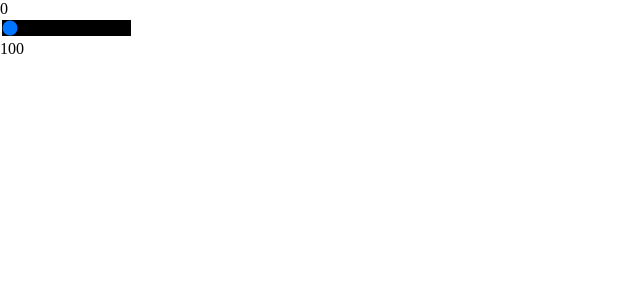
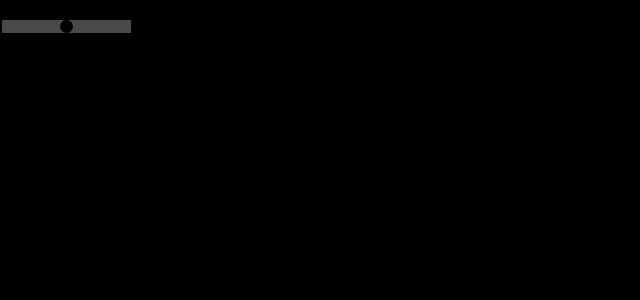
Before and after one commit to crazyoll/Spotify-Clone, an Angular app: page / in a window 1280 px wide. Shown: the top 300 px of the page, without its empty margins (0-640 px from the left). Built offline with nearby package versions, Linux system fonts and the light colour scheme.

Commit message:
Slider tweaks

```diff
--- a/src/app/shared-compnents/slider/slider.component.scss
+++ b/src/app/shared-compnents/slider/slider.component.scss
@@ -4,15 +4,35 @@
 
 }
 
-.slider-container > input[type='range'] {
-  background-color: black;
-}
-input[type='range'] {
-  background: green;
+.slider-container > input[type=range] {
+  border-radius: 50%;
   -webkit-appearance: none;
-}
+  /* Style the filled bar */
+  &::-webkit-slider-runnable-track {
+    -webkit-appearance: none;
+    background: $gray-text; /* Color of the filled bar */
+  }
+  &::-webkit-slider-runnable-track:hover {
+    -webkit-appearance: none;
+    background: $white; /* Color of the filled bar */
+    cursor: pointer;
+  }
+
+  /* Style the thumb */
+  &::-webkit-slider-thumb {
+    -webkit-appearance: none;
+    background: black; /* Color of the thumb */
+    width: 1em;
+    height: 1em;
+    cursor: pointer;
+    border-radius: 50%;
+  }
+
+  /* Hover effect on the thumb */
+  &::-webkit-slider-thumb:hover {
+    -webkit-appearance: none;
+    background: red; /* New color on hover */
+  }
 
 
-.slider-containerr:hover {
-    background-color: black;
 }
--- a/src/app/shared-compnents/slider/slider.component.ts
+++ b/src/app/shared-compnents/slider/slider.component.ts
@@ -8,7 +8,7 @@ import { Component, Input } from '@angular/core';
 export class SliderComponent {
   @Input() minValue: number = 0;
   @Input() maxValue: number = 100;
-  protected currentValue: number = this.minValue;
+  protected currentValue: number = 50; //this.minValue;
 
   changeValue(event: Event){
     this.currentValue = (event.target as HTMLInputElement).valueAsNumber;
--- a/src/styles.scss
+++ b/src/styles.scss
@@ -3,9 +3,11 @@
 $gray-text: #484949;
 $gray-ligh: #9b9b9b;
 $green: #1db954;
+$white: #ffffff;
 
 body, html {
     //background-color: #484949;
+    background-color: black;
     height: 100%;
     margin: 0;
     font-family: "Gotham SSm A", "Gotham SSm B", "Helvatica Neue";
```
